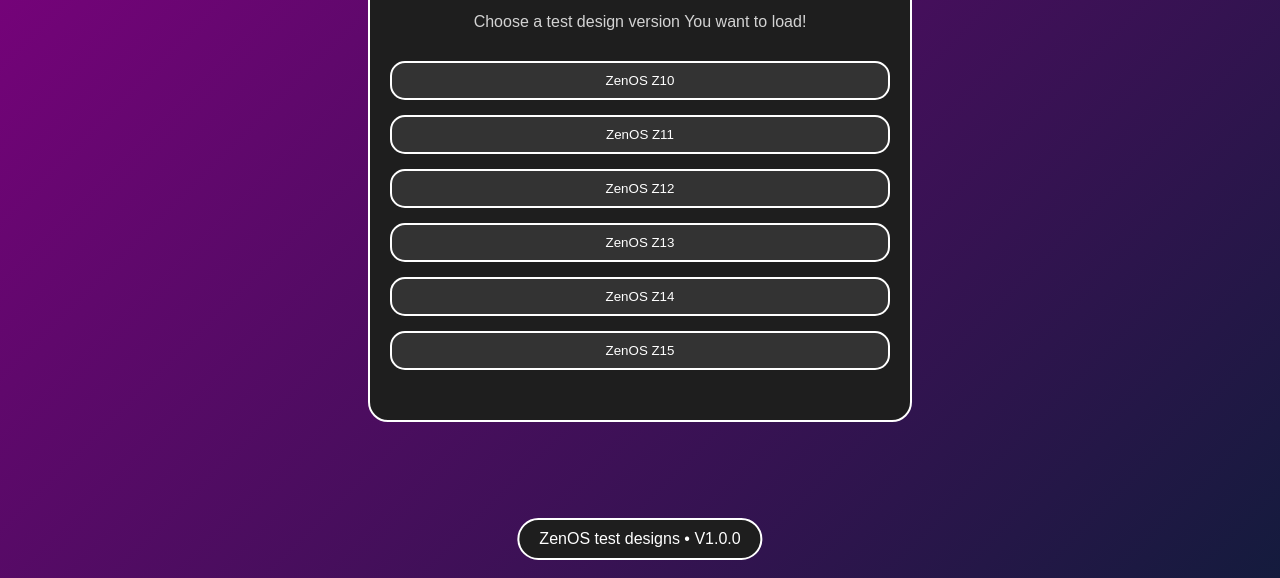
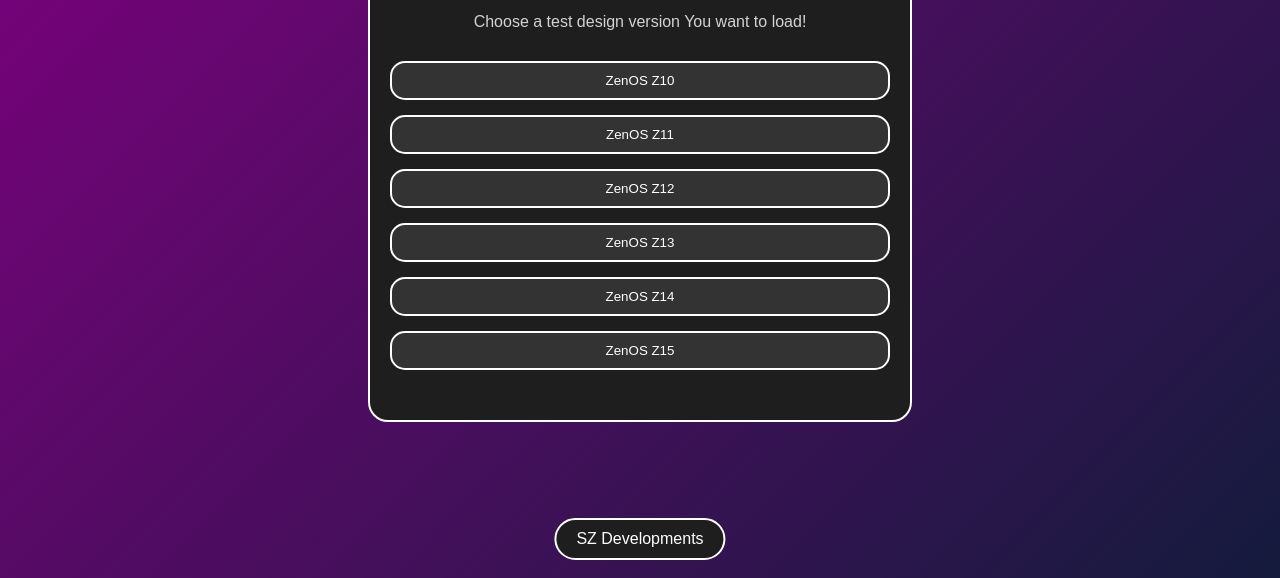
Before and after one commit to SinfulZen/ZenOS, a plain HTML site: page index.html in a window 1280 px wide. Shown: the part 222-800 px from the top of the page. Drawn offline with Linux system fonts and the light colour scheme.

Commit message:
Bottom Bar Edit
Changed the status inside the bottom bar.

```diff
--- a/index.html
+++ b/index.html
@@ -107,7 +107,7 @@
     </div>
 
     <div class="pill-bar">
-        ZenOS test designs • V1.0.0
+        SZ Developments
     </div>
 </body>
 </html>
```
